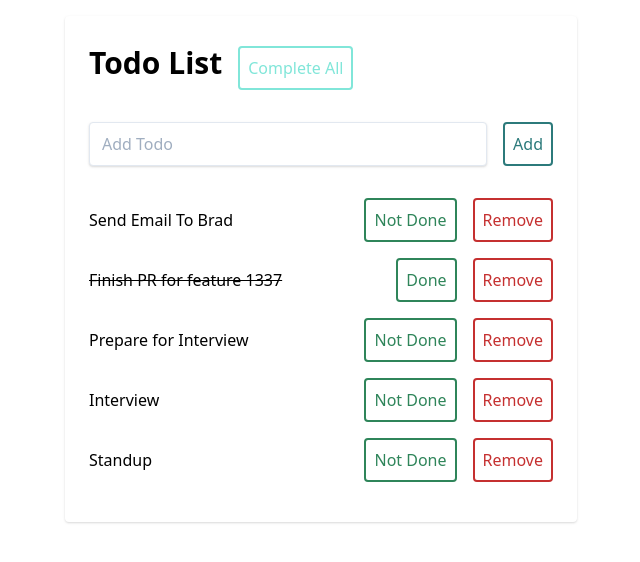
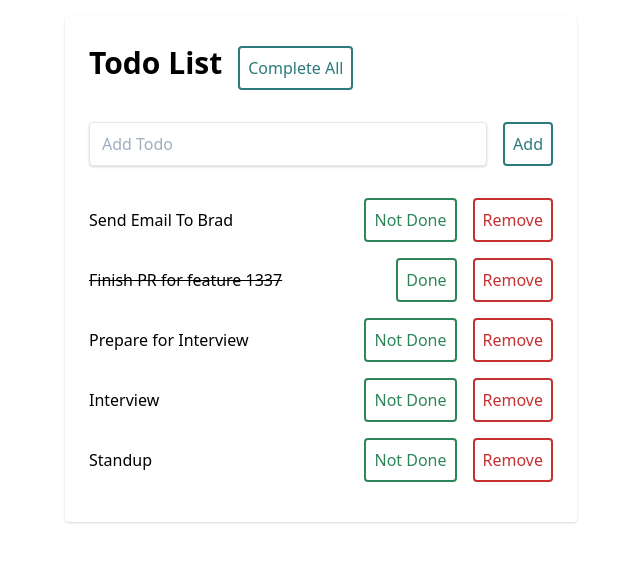
Before and after one commit to AgencyPMG/ProgrammingChallenges, a React (Create React App) app in the folder frontend-test-react/: page / in a window 1280 px wide. Shown: the top 562 px of the page, without its empty margins (319-959 px from the left). Built offline with nearby package versions, Linux system fonts and the light colour scheme.

Commit message:
Added some aria attributes

```diff
--- a/frontend-test-react/src/components/todos/CompleteRemoveButton.js
+++ b/frontend-test-react/src/components/todos/CompleteRemoveButton.js
@@ -7,15 +7,17 @@ export default function CompleteRemoveButton({ allComplete, removeAll, completeA
         visible ?
           allComplete ?
               <button
-                  className="flex-no-shrink p-2 ml-4 mr-2 border-2 rounded hover:text-white text-red-300 border-red-300 hover:bg-red-300 inline-block"
+                  className="flex-no-shrink p-2 ml-4 mr-2 border-2 rounded hover:text-white text-red-700 border-red-700 hover:bg-red-700 inline-block"
                   onClick={removeAll}
+                  aria-label="Remove All Todos"
               >
                   Remove All
               </button>
           :
               <button
-                  className="flex-no-shrink p-2 ml-4 mr-2 border-2 rounded hover:text-white text-teal-300 border-teal-300 hover:bg-teal-300 inline-block"
+                  className="flex-no-shrink p-2 ml-4 mr-2 border-2 rounded hover:text-white text-teal-700 border-teal-700 hover:bg-teal-700 inline-block"
                   onClick={completeAll}
+                  aria-label="Complete All Todos"
               >
                   Complete All
               </button>
--- a/frontend-test-react/src/components/todos/Input.js
+++ b/frontend-test-react/src/components/todos/Input.js
@@ -2,20 +2,22 @@ import React from 'react';
 
 export default function input({ newTodo, updateInput, addTodo }) {
   return (
-    <div className="flex my-8">
+    <>
       <input
         className="shadow appearance-none border rounded w-full py-2 px-3 mr-4 text-gray-darker"
         placeholder="Add Todo"
         value={newTodo}
         onChange={updateInput}
         onKeyDown={addTodo}
+        aria-label="Input New Todo Text"
       />
       <button
         className="flex-no-shrink p-2 border-2 rounded text-teal-700 border-teal-700 hover:text-white hover:bg-teal-700"
         onClick={addTodo}
+        aria-label="Add New Todo"
       >
         Add
       </button>
-    </div>
+    </>
   )
 }
--- a/frontend-test-react/src/components/todos/TodoItem.js
+++ b/frontend-test-react/src/components/todos/TodoItem.js
@@ -15,6 +15,7 @@ export default function ToDoItem({ item, i, toggleTodo, removeTodo }) {
               className="flex-no-shrink p-2 ml-4 mr-2 border-2 rounded hover:text-white text-green-700 border-green-700 hover:bg-green-700"
               onClick={toggleTodo}
               data-id={i}
+              aria-label={`Toggle Todo Item to ${item.status === 'incomplete' ? 'Not Done' : 'Done'}`}
             >
               {item.status === 'incomplete' ? 'Not Done' : 'Done'}
             </button>
@@ -22,6 +23,7 @@ export default function ToDoItem({ item, i, toggleTodo, removeTodo }) {
               className="flex-no-shrink p-2 ml-2 border-2 rounded text-red-700 border-red-700 hover:text-white hover:bg-red-700"
               onClick={removeTodo}
               data-id={i}
+              aria-label="Remove Todo Item"
             >
               Remove
             </button>
--- a/frontend-test-react/src/components/todos/TodoList.js
+++ b/frontend-test-react/src/components/todos/TodoList.js
@@ -2,7 +2,6 @@ import React, { useState } from 'react';
 import CompleteRemoveButton from './CompleteRemoveButton';
 import Input from './Input';
 import TodoItems from './TodoItems';
-import TodoItem from './TodoItem';
 
 export function TodoList(props) {
     const [todos, setTodos] = useState(props.todos); // or []
@@ -81,11 +80,13 @@ export function TodoList(props) {
                         completeAll={completeAll}
                         visible={todos.length > 0 ? true : false}
                     />
-                    <Input
-                        newTodo={newTodo}
-                        updateInput={updateInput}
-                        addTodo={addTodo}
-                    />
+                    <div className="flex my-8">
+                        <Input
+                            newTodo={newTodo}
+                            updateInput={updateInput}
+                            addTodo={addTodo}
+                        />
+                    </div>
                 </div>
                 <TodoItems
                     todos={todos}
```
Lines whose indentation alone changed are shown as unchanged.
